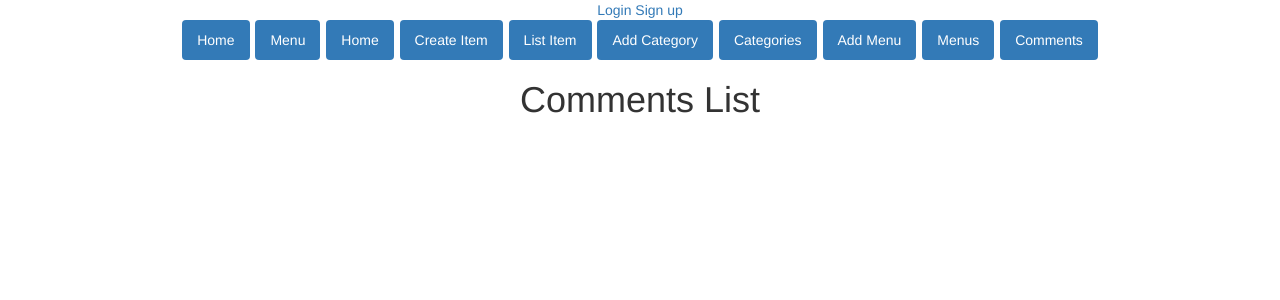
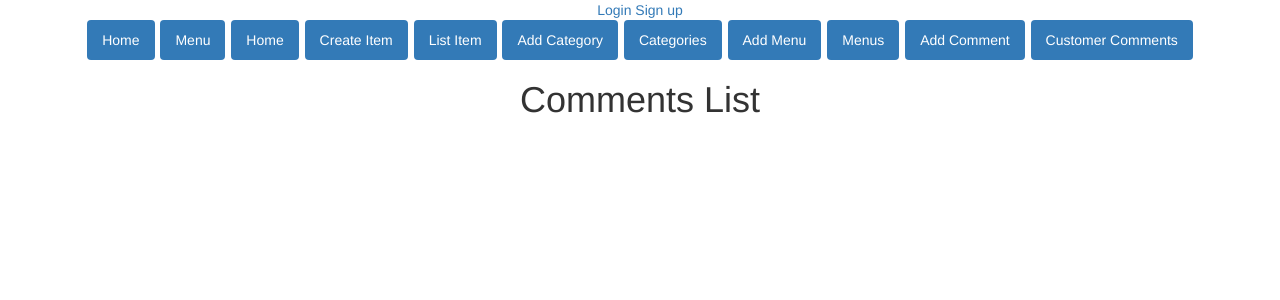
Before and after one commit to tiy-gvl-python/team-a-restaurant, a Django app: page /comments_list/ in a window 1280 px wide. Shown: the top 300 px of the page. Run offline with Django 3.2, Linux system fonts and the light colour scheme; data that the repository does not hold is empty; some libraries are stand-ins or nearby versions.

Commit message:
chasing bug in comments, commit before pull to get Lance/Bekk updates

```diff
--- a/project_team_a/restaurant_app/admin.py
+++ b/project_team_a/restaurant_app/admin.py
@@ -5,14 +5,14 @@ from django.contrib.auth.models import User
 # Register your models here.
 
 
-from .models import Order, Item, Category, Menu, Profile, Comments
+from .models import Order, Item, Category, Menu, Profile, Comment
 
 
 admin.site.register(Item)
 admin.site.register(Order)
 admin.site.register(Category)
 admin.site.register(Menu)
-admin.site.register(Comments)
+admin.site.register(Comment)
 
 class ProfileInline(admin.StackedInline):
     model = Profile
--- a/project_team_a/restaurant_app/templates/base.html
+++ b/project_team_a/restaurant_app/templates/base.html
@@ -42,7 +42,8 @@
     <li role="presentation" class="active"><a href="{% url 'restaurant_app:category_list' %}">Categories</a></li>
     <li role="presentation" class="active"><a href="{% url 'restaurant_app:menu_form' %}">Add Menu</a></li>
     <li role="presentation" class="active"><a href="{% url 'restaurant_app:menu_list' %}">Menus</a></li>
-    <li role="presentation" class="active"><a href="{% url 'restaurant_app:comments_form' %}">Comments</a></li>
+    <li role="presentation" class="active"><a href="{% url 'restaurant_app:comments_form' %}">Add Comment</a></li>
+    <li role="presentation" class="active"><a href="{% url 'restaurant_app:comments_list' %}">Customer Comments</a></li>
 
 </ul></div>
 
--- a/project_team_a/restaurant_app/templates/restaurant_app/comments_list.html
+++ b/project_team_a/restaurant_app/templates/restaurant_app/comment_list.html
@@ -12,13 +12,13 @@
 {% block body %}
 
     <h1>Comments List</h1>
-{% for comment in comments_list %}
+{% for comment in object_list %}
     <div>{{ comment.name }}
-    <form method="POST" action="{% url 'restaurant_app:delete_comments' item.id %}">
+    <form method="POST" action="{% url 'restaurant_app:delete_comment' comment.id %}">
         {% csrf_token %}
         <button type="submit">Delete</button>
     </form>
-    <form method="get" action="{% url 'restaurant_app:item_update' item.id %}">
+    <form method="get" action="{% url 'restaurant_app:comments_update' comment.id %}">
         {% csrf_token %}
         <button type="submit">Edit</button>
     </form>
--- a/project_team_a/restaurant_app/templates/restaurant_app/delete_comments.html
+++ b/project_team_a/restaurant_app/templates/restaurant_app/delete_comment.html
@@ -1,4 +1,4 @@
-<!-- {% extends 'base.html' %}
+{% extends 'base.html' %}
 
 <!DOCTYPE html>
 <html>
--- a/project_team_a/restaurant_app/urls.py
+++ b/project_team_a/restaurant_app/urls.py
@@ -5,7 +5,7 @@ from django.contrib.auth.decorators import login_required
 from .views import home, menuactchoice, menu, ItemCreateView, ItemDeleteView, ItemListView, ItemDetailView, \
     ItemUpdateView, CategoryListView, CategoryCreateView, CategoryDeleteView, CategoryUpdateView, MenuListView, \
     MenuCreateView, MenuDeleteView, MenuUpdateView, CommentCreateView, CommentDeleteView, \
-    CommentsListView, user_registration
+    CommentListView, user_registration
 
 from django.contrib.auth.views import login, logout
 
@@ -31,6 +31,6 @@ urlpatterns = [
     url(r'^update_menu/(?P<pk>\d+)$', MenuUpdateView.as_view(), name="update_menu"),
     url(r'^comments_form/', CommentCreateView.as_view(), name="comments_form"),
     url(r'^delete_comments/', CommentDeleteView.as_view(), name="delete_comments"),
-    url(r'^comments_list/', CommentsListView.as_view(), name="comments_list"),
+    url(r'^comments_list/', CommentListView.as_view(), name="comments_list"),
     url(r'^', home, name="home"),
 ]
--- a/project_team_a/restaurant_app/views.py
+++ b/project_team_a/restaurant_app/views.py
@@ -2,7 +2,7 @@ from django.http import HttpResponseRedirect
 from django.shortcuts import render, render_to_response, redirect
 from django.core.urlresolvers import reverse_lazy, reverse
 from django.views.generic import ListView, CreateView, DeleteView, UpdateView, DetailView
-from .models import Item, Category, Menu, Profile, Comments
+from .models import Item, Category, Menu, Profile, Comment
 from django.contrib.auth.forms import UserCreationForm
 from django.views.generic.edit import FormView
 from django.template import RequestContext
@@ -132,25 +132,26 @@ class UserRegistration(FormView):
 
 # comments section
 class CommentCreateView(CreateView):
-    model = Comments
+    model = Comment
     fields = ['user', 'comment', 'recommend']
-    success_url = reverse_lazy('restaurant_app:comments_form')
+    success_url = reverse_lazy('restaurant_app:comment_form')
 
 
 class CommentDeleteView(DeleteView):
-    model = Comments
-    success_url = reverse_lazy('restaurant_app:comments_list')
+    model = Comment
+    success_url = reverse_lazy('restaurant_app:comment_list')
 
 
 class CommentUpdateView(UpdateView):
-    model = Comments
-    success_url = reverse_lazy('restaurant_app:comments_list')
+    model = Comment
+    fields = ['user', 'comment', 'recommend']
+    success_url = reverse_lazy('restaurant_app:comment_list')
 
 
-class CommentsListView(ListView):
-    model = Comments
-    success_url = reverse_lazy('restaurant_app:comments_list')
-    template="comments_list.html"
+class CommentListView(ListView):
+    model = Comment
+    success_url = reverse_lazy('restaurant_app:comment_list')
+    template="comment_list.html"
 # end comments section
 
 
```
Also changed, not shown: project_team_a/restaurant_app/models.py (+6 -1 lines), project_team_a/restaurant_app/templates/restaurant_app/comment_update.html (added, +10 -0 lines), project_team_a/restaurant_app/migrations/0004_auto_20150712_1502.py (added), project_team_a/restaurant_app/templates/restaurant_app/comment_form.html (renamed from project_team_a/restaurant_app/templates/restaurant_app/comments_form.html), 1 other file.
